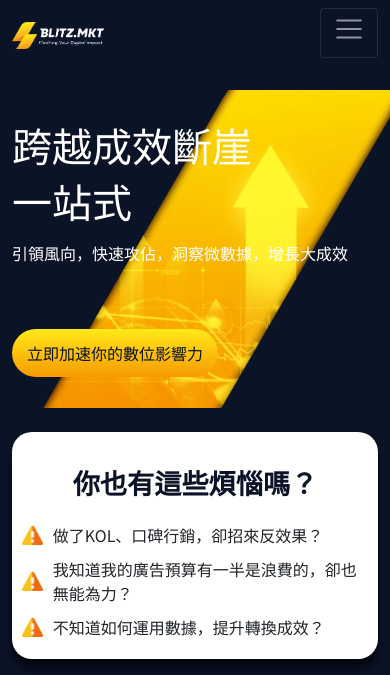
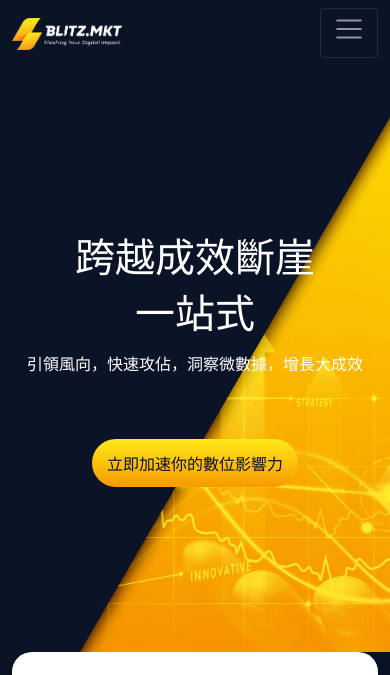
Before and after one commit to VMFive/vm5-blitz-mkt, a website: page index.html in a window 390 px wide. Shown: the top 675 px of the page. Drawn offline with nearby package versions, Linux system fonts and the light colour scheme.

Commit message:
Revise: rwd.

```diff
--- a/index.html
+++ b/index.html
@@ -17,10 +17,10 @@
 
 <body class="bg-primary">
 
-  <div class="container">
-    <nav class="navbar navbar-expand-lg navbar-dark sticky-top">
+  <nav class="navbar navbar-expand-lg navbar-dark sticky-top bg-primary">
+    <div class="container">
       <a class="navbar-brand vmfive-logo" href="#">
-        <img src="/image/blitz_logo.png" width="180">
+        <img src="/image/blitz_logo.png" class="w-100">
       </a>
       <button class="navbar-toggler" type="button" data-bs-toggle="collapse" data-bs-target="#navmenu"
         aria-controls="navmenu" aria-expanded="false" aria-label="Toggle navigation">
@@ -42,8 +42,8 @@
           </li>
         </ul>
       </div>
-    </nav>
-  </div>
+    </div>
+  </nav>
 
   <div class="vmfive-kv">
     <div class="container">
@@ -51,7 +51,7 @@
         <h1>跨越成效斷崖</h1>
         <h1>一站式</h1>
         <p class="lead my-3">引領風向，快速攻佔，洞察微數據，增長大成效</p>
-        <a class="btn text-primary mt-5 blitz-mkt-btn" href="#" role="button">立即加速你的數位影響力</a>
+        <a class="btn text-primary mt-5 blitz-mkt-btn" href="#vmfive-contact" role="button">立即加速你的數位影響力</a>
       </div>
     </div>
   </div>
--- a/sass/custom.scss
+++ b/sass/custom.scss
@@ -1,13 +1,5 @@
 .text-aac-gray {
   color: #6B6B6B;
-}
-
-.vmfive-logo {
-  width: 25%;
-
-  img {
-    width: 100%;
-  }
 }
 
 .vmfive-card {
--- a/sass/custom2.scss
+++ b/sass/custom2.scss
@@ -1,13 +1,23 @@
-/* kv */
+// nav
+.vmfive-logo {
+  width: 20%;
+}
+
+@media (max-width: 768px) {
+  .vmfive-logo {
+    width: 30%;
+  }
+}
+
+// kv
 .vmfive-kv {
   background: right / contain no-repeat url(../image/kv_bg.png);
 }
 
 .kv-text-group {
   padding: 15% 0;
-}
 
-.kv-text-group h1 {
+  h1 {
     font-size: 3.5rem;
   }
 
@@ -17,17 +27,29 @@
     border-radius: 25px;
     border-width: 0px;
   }
+}
 
 @media (max-width: 768px) {
-  .kv-text-group h1 {
+  .vmfive-kv {
+    background-size: cover;
+    background-position: left;
+  }
+
+  .kv-text-group {
+    text-align: center;
+    padding: 45% 0;
+
+    h1 {
       font-size: 2.5rem;
     }
-  .kv-text-group p {
+
+    p {
       font-size: 1rem;
     }
   }
+}
 
-/* ads */
+// ads
 .ads-text-group h5 {
   display: inline-block;
   padding: 0 10px;
```
Also changed, not shown: css/custom.min.css, css/custom2.min.css, 2 other files. Lines whose indentation alone changed are shown as unchanged.
